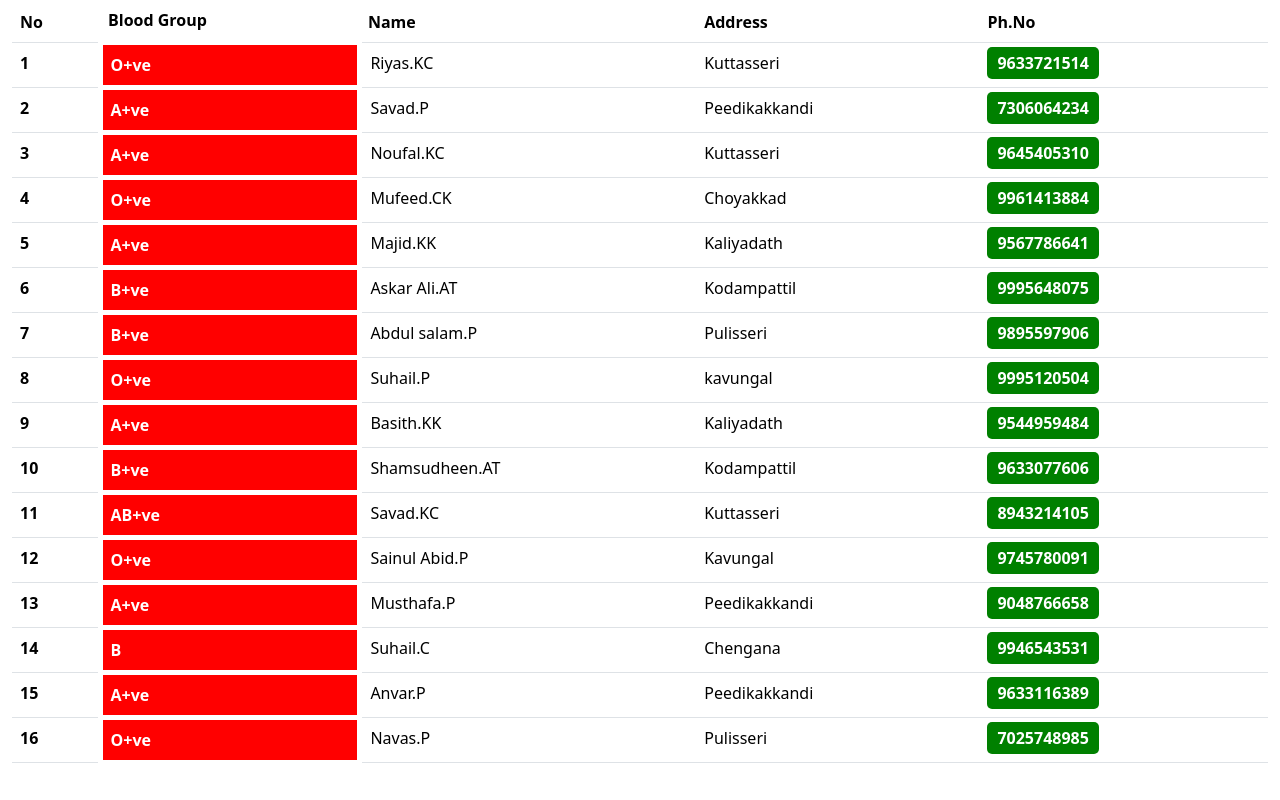
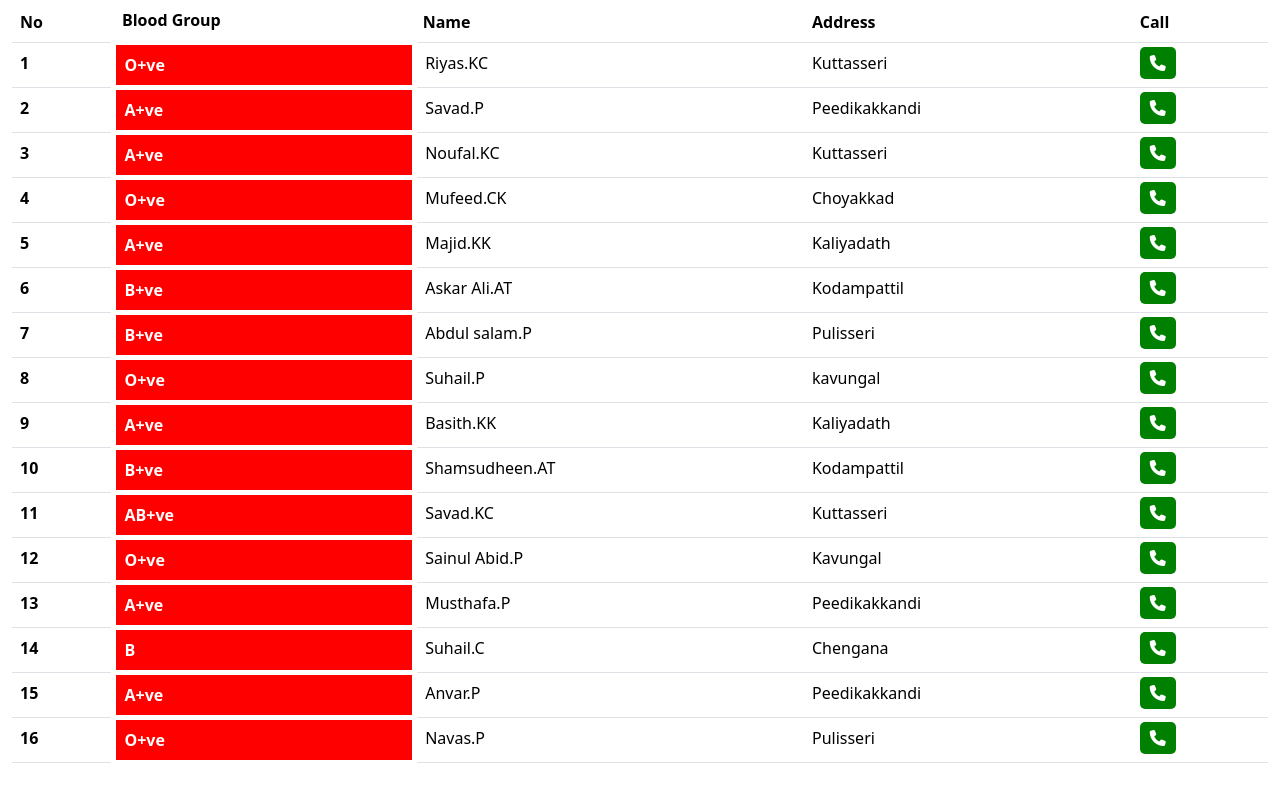
Before and after one commit to Zainvista/Blood-Donation, a plain HTML site: page names.html in a window 1280 px wide. Drawn offline with Linux system fonts and the light colour scheme.

Commit message:
Update names.html

```diff
--- a/names.html
+++ b/names.html
@@ -8,9 +8,11 @@
     <link rel="stylesheet" href="style.css">
     <link rel="stylesheet" href="js/bootstrap.js">
     <link rel="stylesheet" href="css/bootstrap.css">
+    <link rel="stylesheet" href="https://cdnjs.cloudflare.com/ajax/libs/font-awesome/6.5.1/css/all.min.css" integrity="sha512-DTOQO9RWCH3ppGqcWaEA1BIZOC6xxalwEsw9c2QQeAIftl+Vegovlnee1c9QX4TctnWMn13TZye+giMm8e2LwA==" crossorigin="anonymous" referrerpolicy="no-referrer" />
+
 </head>
 <body>
-    <div class="container-fluid">
+  <div class="container-fluid">
         <table class="table caption-top">
             <thead>
               <tr>
@@ -18,7 +20,7 @@
                 <th scope="col-sm-6">Blood Group</th>
                 <th scope="col-sm-6">Name</th>
                 <th scope="col-sm-6">Address</th>
-                <th scope="col-sm-6">Ph.No</th>
+                <th scope="col-sm-6">Call</th>
               </tr>
             </thead>
             <tbody>
@@ -27,106 +29,105 @@
                 <td style="background-color: red; color: white; border: 5px solid white;"><strong>O+ve</strong></td>
                 <td>Riyas.KC</td>
                 <td>Kuttasseri</td>
-                <td> <a href="tel:9633721514"><strong>9633721514</strong></a></td>
+                <td> <a href="tel:9633721514"><i class="fa-solid fa-phone"></i></a></td>
               </tr>
               <tr>
                 <th scope="row">2</th>
                 <td style="background-color: red; color: white; border: 5px solid white;"><strong>A+ve</strong></td>
                 <td>Savad.P</td>
                 <td>Peedikakkandi</td>
-                <td> <a href="tel:7306064234"><strong>7306064234</strong></a></td>
+                <td> <a href="tel:7306064234"><i class="fa-solid fa-phone"></i></a></td>
               </tr>
               <tr>
                 <th scope="row">3</th>
                 <td style="background-color: red; color: white; border: 5px solid white;"><strong>A+ve</strong></td>
                 <td>Noufal.KC</td>
                 <td>Kuttasseri</td>
-                <td> <a href="tel:9645405310"><strong>9645405310</strong></a></td>
+                <td> <a href="tel:9645405310"><i class="fa-solid fa-phone"></i></a></td>
               </tr>
               <tr>
                 <th scope="row">4</th>
                 <td style="background-color: red; color: white; border: 5px solid white;"><strong>O+ve</strong></td>
                 <td>Mufeed.CK</td>
                 <td>Choyakkad</td>
-                <td> <a href="tel:9961413884"><strong>9961413884</strong></a></td>
+                <td> <a href="tel:9961413884"><i class="fa-solid fa-phone"></i></a></td>
               </tr>
               <tr>
                 <th scope="row">5</th>
                 <td style="background-color: red; color: white; border: 5px solid white;"><strong>A+ve</strong></td>
                 <td>Majid.KK</td>
                 <td>Kaliyadath</td>
-                <td> <a href="tel:9567786641"><strong>9567786641</strong></a></td>
+                <td> <a href="tel:9567786641"><i class="fa-solid fa-phone"></i></a></td>
               </tr>
               <tr>
                 <th scope="row">6</th>
                 <td style="background-color: red; color: white; border: 5px solid white;"><strong>B+ve</strong></td>
                 <td>Askar Ali.AT</td>
                 <td>Kodampattil</td>
-                <td> <a href="tel:9995648075"><strong>9995648075</strong></a></td>
+                <td> <a href="tel:9995648075"><i class="fa-solid fa-phone"></i></a></td>
               </tr>
               <th scope="row">7</th>
                 <td style="background-color: red; color: white; border: 5px solid white;"><strong>B+ve</strong></td>
                 <td>Abdul salam.P</td>
                 <td>Pulisseri</td>
-                <td> <a href="tel:9895597906"><strong>9895597906</strong></a></td>
+                <td> <a href="tel:9895597906"><i class="fa-solid fa-phone"></i></a></td>
               </tr>
               <th scope="row">8</th>
                 <td style="background-color: red; color: white; border: 5px solid white;"><strong>O+ve</strong></td>
                 <td>Suhail.P</td>
                 <td>kavungal</td>
-                <td> <a href="tel:9995120504"><strong>9995120504</strong></a></td>
+                <td> <a href="tel:9995120504"><i class="fa-solid fa-phone"></i></a></td>
               </tr>
               <th scope="row">9</th>
                 <td style="background-color: red; color: white; border: 5px solid white;"><strong>A+ve</strong></td>
                 <td>Basith.KK</td>
                 <td>Kaliyadath</td>
-                <td> <a href="tel:9544959484"><strong>9544959484</strong></a></td>
+                <td> <a href="tel:9544959484"><i class="fa-solid fa-phone"></i></a></td>
               </tr>
               <th scope="row">10</th>
                 <td style="background-color: red; color: white; border: 5px solid white;"><strong>B+ve</strong></td>
                 <td>Shamsudheen.AT</td>
                 <td>Kodampattil</td>
-                <td> <a href="tel:9633077606"><strong>9633077606</strong></a></td>
+                <td> <a href="tel:9633077606"><i class="fa-solid fa-phone"></i></a></td>
               </tr>
               <th scope="row">11</th>
                 <td style="background-color: red; color: white; border: 5px solid white;"><strong>AB+ve</strong></td>
                 <td>Savad.KC</td>
                 <td>Kuttasseri</td>
-                <td> <a href="tel:8943214105"><strong>8943214105</strong></a></td>
+                <td> <a href="tel:8943214105"><i class="fa-solid fa-phone"></i></a></td>
               </tr>
               <th scope="row">12</th>
                 <td style="background-color: red; color: white; border: 5px solid white;"><strong>O+ve</strong></td>
                 <td>Sainul Abid.P</td>
                 <td>Kavungal</td>
-                <td> <a href="tel:9745780091"><strong>9745780091</strong></a></td>
+                <td> <a href="tel:9745780091"><i class="fa-solid fa-phone"></i></a></td>
               </tr>
               <th scope="row">13</th>
                 <td style="background-color: red; color: white; border: 5px solid white;"><strong>A+ve</strong></td>
                 <td>Musthafa.P</td>
                 <td>Peedikakkandi</td>
-                <td> <a href="tel:9048766658"><strong>9048766658</strong></a></td>
+                <td> <a href="tel:9048766658"><i class="fa-solid fa-phone"></i></a></td>
               </tr>
               <th scope="row">14</th>
                 <td style="background-color: red; color: white; border: 5px solid white;"><strong>B</strong></td>
                 <td>Suhail.C</td>
                 <td>Chengana</td>
-                <td> <a href="tel:9946543531"><strong>9946543531</strong></a></td>
+                <td> <a href="tel:9946543531"><i class="fa-solid fa-phone"></i></a></td>
               </tr>
               <th scope="row">15</th>
                 <td style="background-color: red; color: white; border: 5px solid white;"><strong>A+ve</strong></td>
                 <td>Anvar.P</td>
                 <td>Peedikakkandi</td>
-                <td> <a href="tel:9633116389"><strong>9633116389</strong></a></td>
+                <td> <a href="tel:9633116389"><i class="fa-solid fa-phone"></i></a></td>
               </tr>
               <th scope="row">16</th>
                 <td style="background-color: red; color: white; border: 5px solid white;"><strong>O+ve</strong></td>
                 <td>Navas.P</td>
                 <td>Pulisseri</td>
-                <td> <a href="tel:7025748985"><strong>7025748985</strong></a></td>
+                <td> <a href="tel:7025748985"><i class="fa-solid fa-phone"></i></a></td>
               </tr>
             </tbody>
           </table>
-          </div>
-
+  </div>
 </body>
 </html>
```
